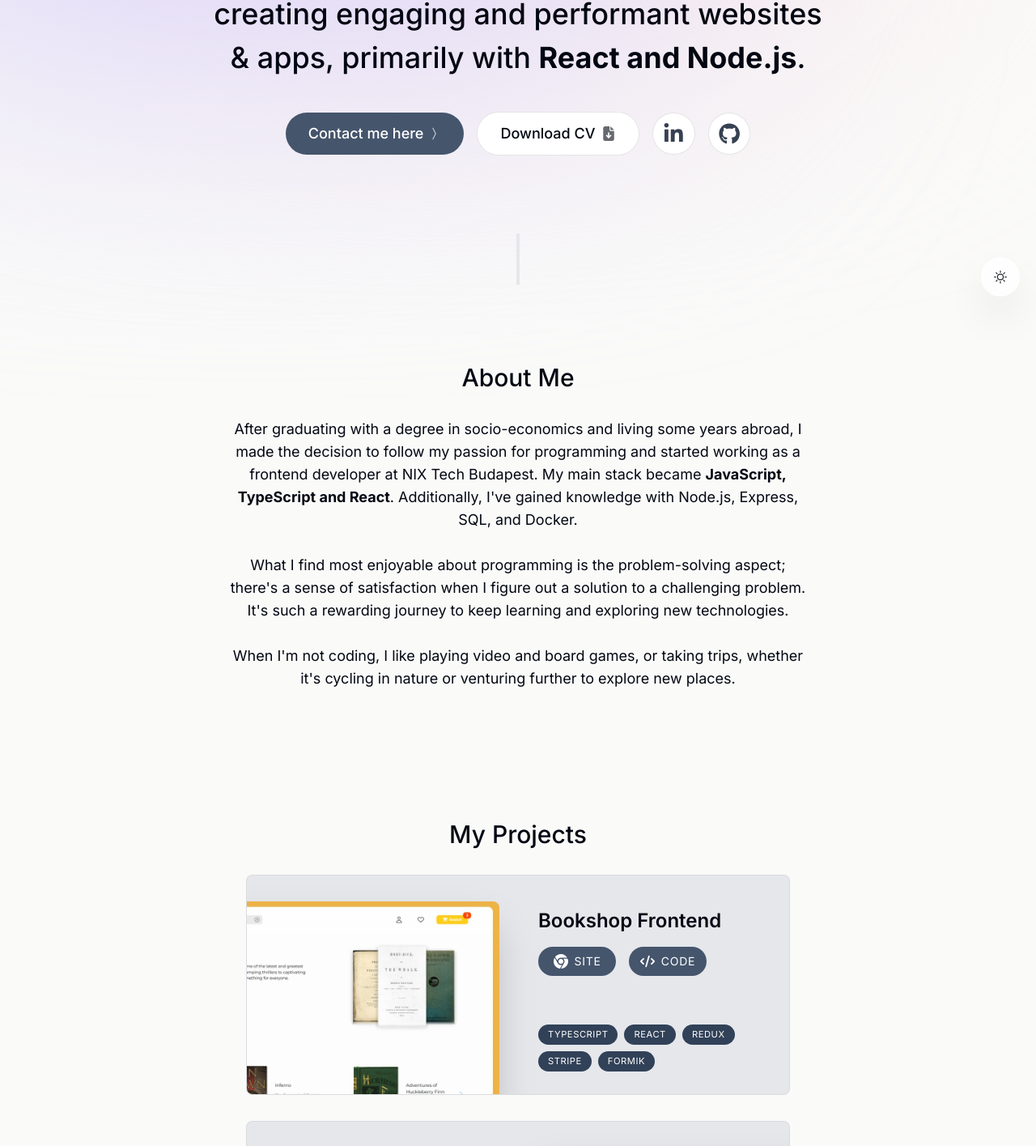
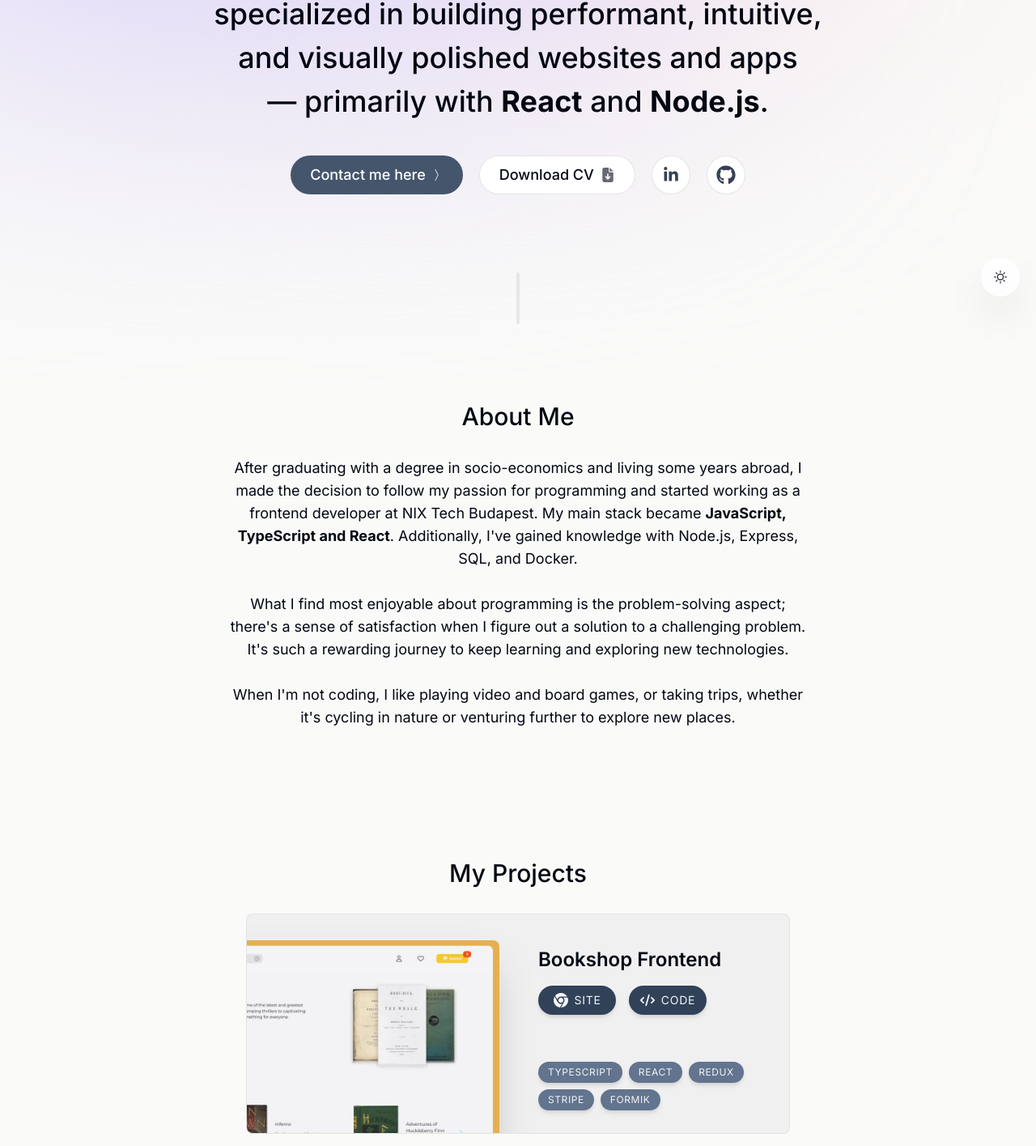
Before and after one commit to attila-huszar/portfolio-v2, a Next.js app: page / in a window 1280 px wide. Shown: the part 414-1829 px from the top of the page at 81% size. Built offline with nearby package versions, Linux system fonts and the light colour scheme.

Commit message:
refactor: enhance UI elements in various components

```diff
--- a/actions/sendEmail.ts
+++ b/actions/sendEmail.ts
@@ -29,7 +29,7 @@ export const sendEmail = async (formData: FormData) => {
     })
 
     if (!response.ok) {
-      throw new Error('Failed to send email')
+      throw new Error('Failed to send email, please try again later.')
     }
   } catch (error: unknown) {
     throw new Error(getErrorMessage(error))
--- a/assets/info.json
+++ b/assets/info.json
@@ -1,5 +1,5 @@
 {
-  "intro": "**Greetings! I'm Attila**, enthusiastic **frontend focused fullstack developer** specialized in creating engaging and performant websites & apps, primarily with **React and Node.js**.",
+  "intro": "Greetings! I'm **Attila**, an enthusiastic **frontend-focused fullstack developer**, specialized in building performant, intuitive, and visually polished websites and apps — primarily with **React** and **Node.js**.",
   "about": "After graduating with a degree in socio-economics and living some years abroad, I made the decision to follow my passion for programming and started working as a frontend developer at NIX Tech Budapest. My main stack became **JavaScript, TypeScript and React**. Additionally, I've gained knowledge with Node.js, Express, SQL, and Docker.<br /><br />What I find most enjoyable about programming is the problem-solving aspect; there's a sense of satisfaction when I figure out a solution to a challenging problem. It's such a rewarding journey to keep learning and exploring new technologies.<br /><br />When I'm not coding, I like playing video and board games, or taking trips, whether it's cycling in nature or venturing further to explore new places.",
   "projects": [
     {
--- a/components/intro.tsx
+++ b/components/intro.tsx
@@ -65,7 +65,7 @@ export default function Intro() {
       </motion.h1>
 
       <motion.div
-        className="flex flex-col items-center justify-center gap-4 px-4 text-lg font-medium sm:flex-row"
+        className="flex flex-col items-center justify-center gap-5 text-lg font-medium sm:flex-row"
         initial={{ opacity: 0, y: 100 }}
         animate={{ opacity: 1, y: 0 }}
         transition={{
@@ -74,7 +74,7 @@ export default function Intro() {
       >
         <Link
           href="#contact"
-          className="group flex items-center gap-1 rounded-full bg-slate-600 px-7 py-3 text-white transition outline-none hover:scale-110 hover:bg-slate-900 focus:scale-110 active:scale-105 dark:bg-gray-950/50 hover:dark:bg-gray-950"
+          className="group flex h-12 items-center gap-1 rounded-full bg-slate-600 px-6 text-white transition outline-none hover:scale-110 hover:bg-slate-900 focus:scale-110 active:scale-105 dark:bg-gray-950/50 hover:dark:bg-gray-950"
           onClick={() => {
             setActiveSection('#contact')
             setTimeOfLastClick(Date.now())
@@ -84,15 +84,16 @@ export default function Intro() {
           <BsChevronCompactRight className="opacity-70 transition group-hover:translate-x-2" />
         </Link>
         <a
-          className="borderBlack group flex cursor-pointer items-center gap-2 rounded-full bg-white px-7 py-3 transition outline-none hover:scale-110 focus:scale-110 active:scale-105 dark:bg-white/10"
+          className="borderBlack group flex h-12 cursor-pointer items-center gap-2 rounded-full bg-white px-6 transition outline-none hover:scale-110 focus:scale-110 active:scale-105 dark:bg-white/10"
           href="/Attila_Huszar_CV.pdf"
           download
         >
           Download CV
           <FaFileArrowDown className="opacity-60 transition group-hover:translate-y-1" />
         </a>
+        <div className="flex gap-5">
           <a
-          className="borderBlack cursor-pointer rounded-full bg-white p-3 text-[1.65rem] text-gray-700 transition hover:scale-[1.15] hover:text-gray-950 focus:scale-[1.15] active:scale-105 dark:bg-white/10 dark:text-white/60"
+            className="borderBlack flex size-12 cursor-pointer items-center justify-center rounded-full bg-white text-xl text-gray-700 transition hover:scale-[1.15] hover:text-gray-950 focus:scale-[1.15] active:scale-105 dark:bg-white/10 dark:text-white/60 hover:dark:text-white/80"
             href="https://www.linkedin.com/in/attilahuszar/"
             target="_blank"
             rel="noopener noreferrer"
@@ -101,7 +102,7 @@ export default function Intro() {
             <FaLinkedinIn />
           </a>
           <a
-          className="borderBlack cursor-pointer rounded-full bg-white p-3 text-[1.65rem] text-gray-700 transition hover:scale-[1.15] hover:text-gray-950 focus:scale-[1.15] active:scale-105 dark:bg-white/10 dark:text-white/60"
+            className="borderBlack flex size-12 cursor-pointer items-center justify-center rounded-full bg-white text-2xl text-gray-700 transition hover:scale-[1.15] hover:text-gray-950 focus:scale-[1.15] active:scale-105 dark:bg-white/10 dark:text-white/60 hover:dark:text-white/80"
             href="https://github.com/attila-huszar/"
             target="_blank"
             rel="noopener noreferrer"
@@ -109,6 +110,7 @@ export default function Intro() {
           >
             <FaGithub />
           </a>
+        </div>
       </motion.div>
     </section>
   )
--- a/components/project.tsx
+++ b/components/project.tsx
@@ -30,14 +30,16 @@ export default function Project({
       }}
       className="group mb-3 last:mb-0 sm:mb-8"
     >
-      <section className="relative max-w-2xl overflow-hidden rounded-lg border border-black/5 bg-gray-200 transition hover:bg-gray-300 sm:h-[17rem] sm:pr-8 sm:group-even:pl-8 dark:bg-white/10 dark:text-white dark:hover:bg-white/20">
+      <section className="relative max-w-2xl overflow-hidden rounded-lg border border-black/5 bg-gray-400/10 transition hover:bg-gray-400/20 sm:h-[17rem] sm:pr-8 sm:group-even:pl-8 dark:bg-white/10 dark:text-gray-100 dark:hover:bg-white/20">
         <div className="flex h-full flex-col px-5 pt-4 pb-7 sm:max-w-[50%] sm:pt-10 sm:pr-2 sm:pl-10 sm:group-even:ml-72">
-          <h3 className="text-2xl font-semibold">{title}</h3>
+          <h3 className="text-2xl font-semibold select-none text-shadow-md sm:text-shadow-[initial]">
+            {title}
+          </h3>
           <div className="my-4 flex gap-4">
             {siteUrl && (
               <a href={siteUrl} target="_blank" rel="noopener noreferrer">
                 <button
-                  className="flex w-24 cursor-pointer items-center justify-center gap-2 rounded-full bg-slate-600 py-2 text-sm tracking-wider text-white uppercase transition outline-none hover:scale-110 hover:bg-slate-900 focus:scale-110 dark:bg-gray-950/50 hover:dark:bg-gray-950"
+                  className="flex w-24 cursor-pointer items-center justify-center gap-2 rounded-full bg-slate-700 py-2 text-sm tracking-wider text-gray-100 uppercase shadow-md transition outline-none hover:scale-110 hover:bg-slate-800 focus:scale-110 dark:bg-gray-900 hover:dark:bg-gray-950"
                   type="button"
                 >
                   <FaChrome className="text-lg" />
@@ -48,7 +50,7 @@ export default function Project({
             {codeUrl && (
               <a href={codeUrl} target="_blank" rel="noopener noreferrer">
                 <button
-                  className="flex w-24 cursor-pointer items-center justify-center gap-2 rounded-full bg-slate-600 py-2 text-sm tracking-wider text-white uppercase transition outline-none hover:scale-110 hover:bg-slate-900 focus:scale-110 dark:bg-gray-950/50 hover:dark:bg-gray-950"
+                  className="flex w-24 cursor-pointer items-center justify-center gap-2 rounded-full bg-slate-700 py-2 text-sm tracking-wider text-gray-100 uppercase shadow-md transition outline-none hover:scale-110 hover:bg-slate-800 focus:scale-110 dark:bg-gray-900 hover:dark:bg-gray-950"
                   type="button"
                 >
                   <FaCode className="text-lg" />
@@ -60,7 +62,7 @@ export default function Project({
           <ul className="mt-4 flex flex-wrap gap-2 sm:mt-auto">
             {tags.map((tag, index) => (
               <li
-                className="rounded-full bg-slate-700 px-3 py-1 text-[0.7rem] tracking-wider text-white uppercase dark:bg-gray-900 dark:text-white/75"
+                className="rounded-full bg-slate-500 px-3 py-1 text-[0.75rem] tracking-wider text-gray-100 uppercase shadow-md select-none dark:bg-gray-800 dark:text-gray-100"
                 key={index}
               >
                 {tag}
@@ -74,13 +76,13 @@ export default function Project({
           target="_blank"
           rel="noopener noreferrer"
           title="View project"
-          className="absolute top-8 -right-36 hidden h-full w-[28.5rem] transition group-even:right-[initial] group-even:-left-36 group-hover:-translate-x-3 group-hover:translate-y-3 group-hover:scale-[1.04] group-hover:-rotate-2 group-even:group-hover:translate-x-3 group-even:group-hover:translate-y-3 group-even:group-hover:rotate-2 sm:block"
+          className="pointer-events-none absolute inset-0 sm:pointer-events-auto sm:inset-[initial] sm:top-8 sm:-right-36 sm:h-full sm:w-[28.5rem] sm:transition sm:group-even:right-[initial] sm:group-even:-left-36 sm:group-hover:-translate-x-3 sm:group-hover:translate-y-3 sm:group-hover:scale-[1.04] sm:group-hover:-rotate-2 sm:group-even:group-hover:translate-x-3 sm:group-even:group-hover:translate-y-3 sm:group-even:group-hover:rotate-2"
         >
           <Image
             src={imageUrl}
-            alt="Project I worked on"
+            alt={`Screenshot of ${title}`}
             fill
-            className="rounded-t-lg object-cover object-top shadow-2xl"
+            className="-z-10 rounded-t-lg object-cover object-top opacity-30 shadow-2xl sm:opacity-100"
           />
         </a>
       </section>
--- a/components/submit-btn.tsx
+++ b/components/submit-btn.tsx
@@ -7,7 +7,7 @@ export default function SubmitBtn() {
   return (
     <button
       type="submit"
-      className="group flex h-12 w-32 items-center justify-center gap-2 rounded-full bg-slate-600 text-white transition-all outline-none hover:scale-110 hover:bg-slate-900 focus:scale-110 active:scale-105 disabled:scale-100 disabled:bg-gray-900/65 dark:bg-white/10"
+      className="group flex h-12 w-32 cursor-pointer items-center justify-center gap-2 rounded-full bg-slate-600 text-white transition-all outline-none hover:scale-110 hover:bg-slate-700 focus:scale-110 active:scale-105 disabled:scale-100 disabled:bg-gray-900/65 dark:bg-white/10"
       disabled={pending}
     >
       {pending ? (
```
Lines whose indentation alone changed are shown as unchanged.
